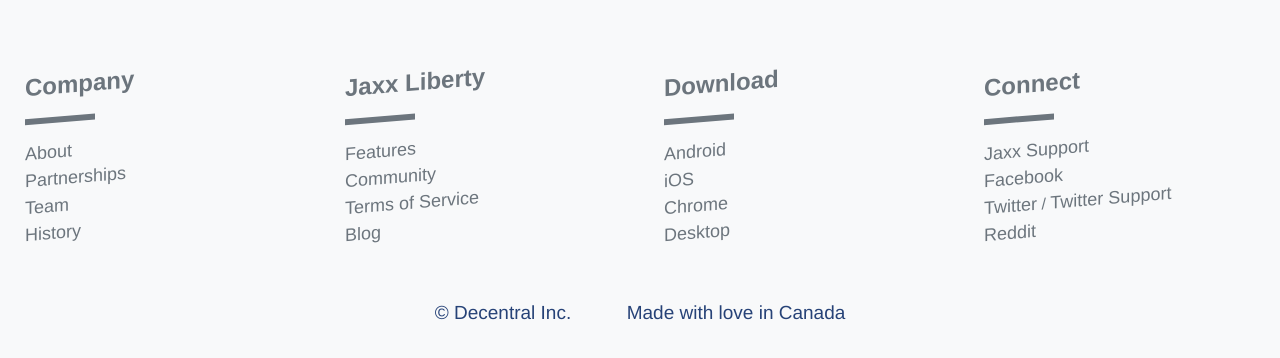
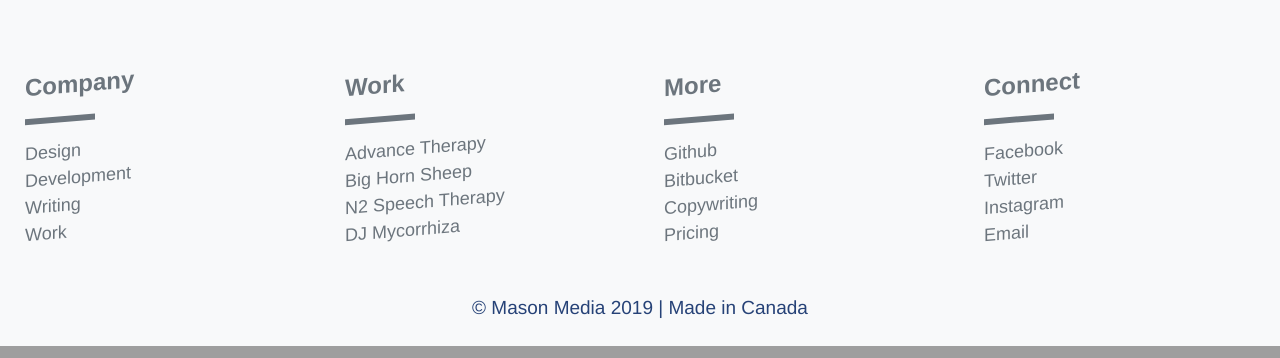
Before and after one commit to masonmedia/masonmedia-swup, a PHP site: page /work/bhs.php in a window 1280 px wide. Shown: the part 4301-4659 px from the top of the page. Run offline with PHP 8.4, Linux system fonts and the light colour scheme.

Commit message:
Updates to footer, project portfolio pages

```diff
--- a/design.php
+++ b/design.php
@@ -96,7 +96,7 @@ include 'includes/header.php';
                 <div class="col-lg-8 d-flex flex-column justify-content-center align-items-center text-center p-5">
                     <h2 class="h4 text-primary">Big Horn Sheep</h2>
                     <h3 class="section-title text-dark mb-0">Logo + posters + social media.</h3>
-                    <p class="p-big pt-3 m-0"><a href="http://bighornsheepband.com" target="_blank"><span class="text-primary">Big Horn Sheep</span></a> are a Toronto based instrumental trio with an original repertoire that uniquely blends jazz, funk, EDM, and rock-pop. They play regularly throughout Toronto and required a complete design mockup including logo, website, concert posters, album cover art, and social media content. The resulting design incorporates an atari-influenced, 8-bit video game theme including bold neon colors, a playful take on a sheep's head for the logo, simple yet bold sans-serif fonts, and myriad variations on the theme for social media content.</p>
+                    <p class="p-big pt-3 m-0"><a href="http://bighornsheepband.com" target="_blank"><span class="text-primary">Big Horn Sheep</span></a> are a Toronto based instrumental trio with an original repertoire that uniquely blends jazz, funk, EDM, and rock-pop. They play regularly throughout Toronto and required a complete design mockup including logo, website, concert posters, album cover art, and social media content. The resulting design incorporates an atari-influenced, 8-bit video game theme including bold neon colors, an atari-inspired take on a ram's head for the logo, simple yet bold sans-serif fonts, and myriad variations on the theme for social media content.</p>
                 </div>
                 <div class="offset-lg-2"></div>
             </div><!--end row-->
@@ -150,7 +150,7 @@ include 'includes/header.php';
                 <div class="col-lg-8 d-flex flex-column justify-content-center align-items-center text-center p-5">
                     <h2 class="h4 text-primary">Aimee Claxton</h2>
                     <h3 class="section-title text-dark mb-0">Business cards + posters.</h3>
-                    <p class="p-big pt-3 m-0">Vocalist, bandleader, and music instructor Aimee Claxton is talented composer and performer on the Toronto jazz music landscape who required a number of designs for her performing and teaching businesses. Designs included business cards, poster + social media designs for her live concerts, as well handbills to market her teaching studio.</p>
+                    <p class="p-big pt-3 m-0">Toronto vocalist, bandleader, and music instructor Aimee Claxton is talented composer and performer who required a number of designs for her performing and teaching businesses. Designs included business cards, poster + social media designs for her live concerts, as well handbills to market her teaching studio.</p>
                 </div>
                 <div class="offset-lg-2"></div>
             </div>
--- a/includes/footer.php
+++ b/includes/footer.php
@@ -1,52 +1,52 @@
  <!--footer-->
         <footer>
             <div class="container-fluid p-0">
-                <div class="row d-flex d-flex justify-content-center align-items-end text-secondary bg-light text-secondary px-3 pt-5">
+                <div class="row d-flex d-flex justify-content-center align-items-start text-secondary bg-light text-secondary px-3 pt-5">
                    <div class="col-lg-3 col-md-6 px-4 py-3 skew">
                         <ul class="list-unstyled w-100">
                             <li class="h4 font-weight-bold">Company</li>
                             <hr class="hr-big border-0 bg-secondary">
-                            <li><a href="/about.php">About</a></li>
-                            <li><a href="/about.php">Partnerships</a></li>
-                            <li><a href="/community.php">Team</a></li>
-                            <li><a href="/history.php">History</a></li>
+                            <li><a href="/design.php">Design</a></li>
+                            <li><a href="/development.php">Development</a></li>
+                            <li><a href="/writing.php">Writing</a></li>
+                            <li><a href="/work.php">Work</a></li>
                         </ul>
                     </div>
 
                     <div class="col-lg-3 col-md-6 px-4 py-3 skew">
                         <ul class="list-unstyled w-100">
-                            <li class="h4 font-weight-bold">Jaxx Liberty</li>
+                            <li class="h4 font-weight-bold">Work</li>
                             <hr class="hr-big border-0 bg-secondary">
-                            <li><a href="/features.php">Features</a></li>
-                            <li><a href="/community.php">Community</a></li>
-                            <li><a href="/legal/terms-current.php">Terms of Service</a></li>
-                            <li><a href="https://blog.jaxx.io">Blog</a></li>
+                            <li><a href="/work/at.php">Advance Therapy</a></li>
+                            <li><a href="/work/bhs.php">Big Horn Sheep</a></li>
+                            <li><a href="/work/n2.php">N2 Speech Therapy</a></li>
+                            <li><a href="/work/djm.php">DJ Mycorrhiza</a></li>
                         </ul>
                     </div>
 
                     <div class="col-lg-3 col-md-6 px-4 py-3 skew">
                         <ul class="list-unstyled w-100">
-                            <li class="h4 font-weight-bold">Download</li>
+                            <li class="h4 font-weight-bold">More</li>
                             <hr class="hr-big border-0 bg-secondary">
-                            <li><a href="https://play.google.com/store/apps/details?id=com.liberty.jaxx">Android</a></li>
-                            <li><a href="https://itunes.apple.com/us/app/jaxx-liberty/id1435383184?ls=1&mt=8">iOS</a></li>
-                            <li><a href="https://chrome.google.com/webstore/detail/jaxx-liberty/cjelfplplebdjjenllpjcblmjkfcffne">Chrome</a></li>
-                            <li><a href="/downloads.php">Desktop</a></li>
+                            <li><a href="https://github.com/masonmedia/" target="_blank">Github</a></li>
+                            <li><a href="https://bitbucket.org/masonmedia/" target="_blank">Bitbucket</a></li>
+                            <li><a href="http://copy.andrewmasonmedia.com" target="_blank">Copywriting</a></li>
+                            <li><a href="/pricing.php">Pricing</a></li>
                         </ul>
                     </div>
                     <div class="col-lg-3 col-md-6 px-4 py-3 skew">
                         <ul class="list-unstyled w-100">
                             <li class="h4 font-weight-bold">Connect</li>
                             <hr class="hr-big border-0 bg-secondary">
-                            <li><a href="https://support.decentral.ca/hc/en-us" target="_blank">Jaxx Support</a></li>
-                            <li><a href="https://www.facebook.com/JaxxWallet" target="_blank">Facebook</a></li>
-                            <li><a href="https://twitter.com/jaxx_io" target="_blank">Twitter</a> / <a href="https://twitter.com/Jaxx_Support" target="_blank">Twitter Support</a></li>
-                            <li><a href="https://www.reddit.com/r/jaxx/" target="_blank">Reddit</a></li>
+                            <li><a href="https://www.facebook.com/andrewmasonmedia/" target="_blank">Facebook</a></li>
+                            <li><a href="https://twitter.com/C_AndrewMason" target="_blank">Twitter</a></li>
+                            <li><a href="https://www.instagram.com/andrewmasonmedia/" target="_blank">Instagram</a></li>
+                            <li><a href="mailto:andrewmasonmedia@gmail.com">Email</a></li>
                         </ul>
                     </div>
 
                     <div class="col-sm-12 d-flex justify-content-center text-center py-4 navy">
-                        <p class="font-weight-light m-0"><a href="https://decentral.ca/" target="_blank" onclick="googleAnalyticsTrigger('decentral.ca', 'Legal_Footer')">&copy; Decentral Inc.</a> <img class="footer-leaf mx-1" src="/assets/img/jaxx-maple-leaf-navy-2.png" alt="Decentral inc."> Made with love in Canada</p>
+                        <p class="font-weight-light m-0"><a href="/">&copy; Mason Media <?php echo date("Y"); ?></a> | Made in Canada</p>
                     </div>
                 </div><!--end row-->
             </div><!--end container-->
--- a/work/bhs.php
+++ b/work/bhs.php
@@ -33,7 +33,7 @@
             <div id="sec-1" class="row d-flex p-5 min-500 text-secondary bg-white">
                 <div class="offset-lg-2"></div>
                 <div class="col-lg-8 d-flex flex-column justify-content-center align-items-center text-center o-12">
-                    <h2 class="h4 text-primary">A band</h2>
+                    <h2 class="h4 text-primary">Big Horn Sheep</h2>
                     <h3 class="section-title text-dark mb-0">Approach.</h3>
                     <p class="p-big pt-3 m-0">A website for Toronto instrumental trio Big Horn Sheep, this project required bold imagery and graphic design, unique typography, showcasing of band audio tracks and images, as well as performance dates and contact information.</p>
                 </div>
@@ -55,7 +55,7 @@
             <div class="row d-flex min-500 text-secondary bg-white">
                 <div class="offset-lg-2"></div>
                 <div class="col-lg-8 d-flex flex-column justify-content-center align-items-center text-center p-5">
-                    <h2 class="h4 text-primary">A sound</h2>
+                    <h2 class="h4 text-primary">Big Horn Sheep</h2>
                     <h3 class="section-title text-dark mb-0">Design solution.</h3>
                     <p class="p-big pt-3 m-0">The design solution consisted of a Single Page Application (SPA) approach using AngularJS and Bootstrap 4. It features animated page transitions, embedded soundcloud audio tracks, a pinterest-style image lightbox gallery, Bootstrap modals to showcase performance dates and band posters (also Mason Media design), with unique banner images and branding. The site was also an exercise in Atomic CSS, with an effort to limit styles to native Bootstrap 4 classes.</p>
                 </div>
@@ -76,7 +76,7 @@
         <div class="row d-flex min-500 text-secondary bg-white down">
             <div class="offset-lg-2"></div>
             <div class="col-lg-8 d-flex flex-column justify-content-center align-items-center text-center p-5">
-                <h2 class="h4 text-primary">A vision</h2>
+                <h2 class="h4 text-primary">Big Horn Sheep</h2>
                 <h3 class="section-title text-dark mb-0">Tech Specs.</h3>
                 <p class="p-big pt-3 m-0">The site is built with HTML5, CSS3, Bootstrap 4, and AngularJS. It also required UX/UI design, copywriting, graphic design, color palette development, image/logo creation, and a Facebook band page design.</p>
                 <!--button container-->
```
Also changed, not shown: work/n2.php (+7 -7 lines), assets/img/mason-bass.jpeg (added).
